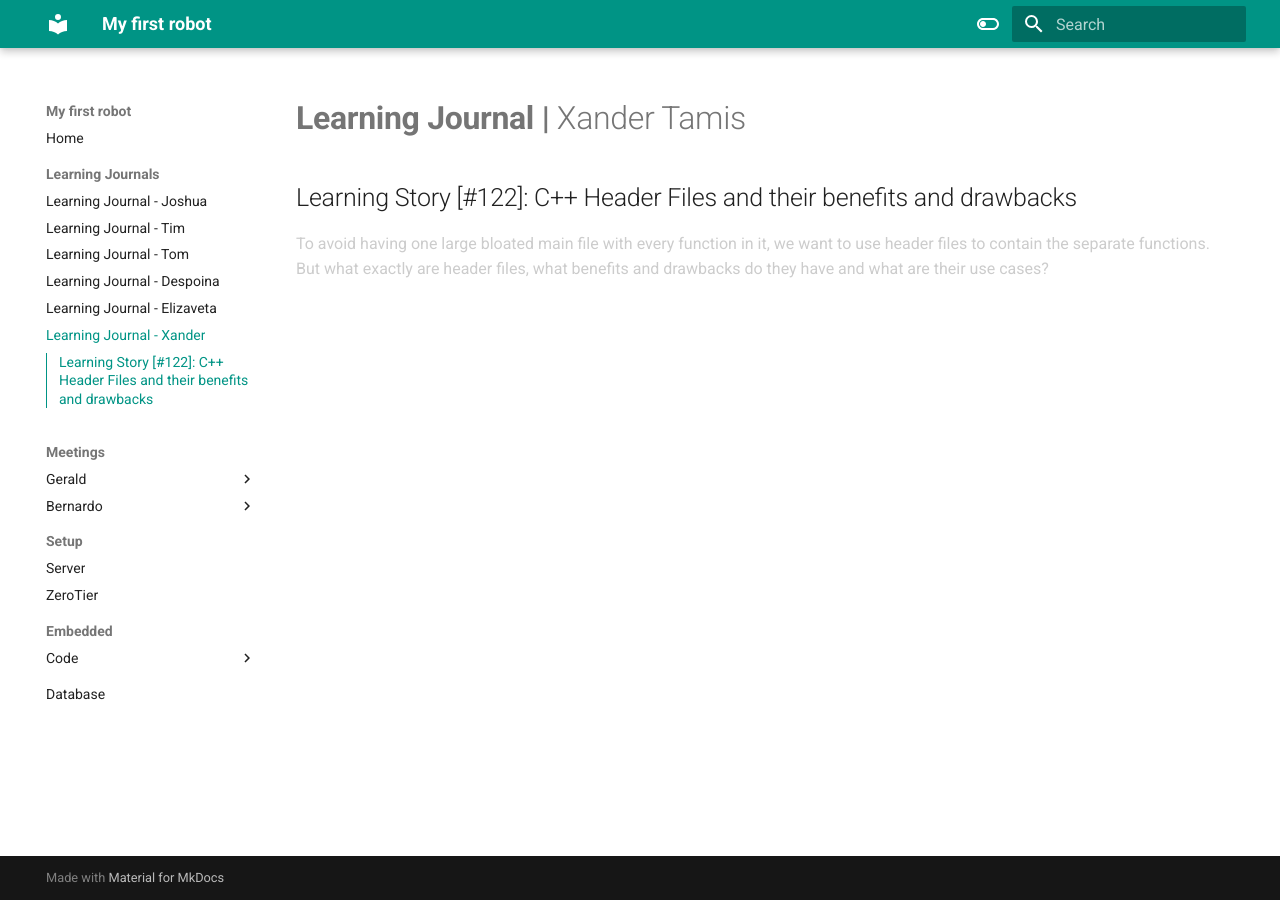
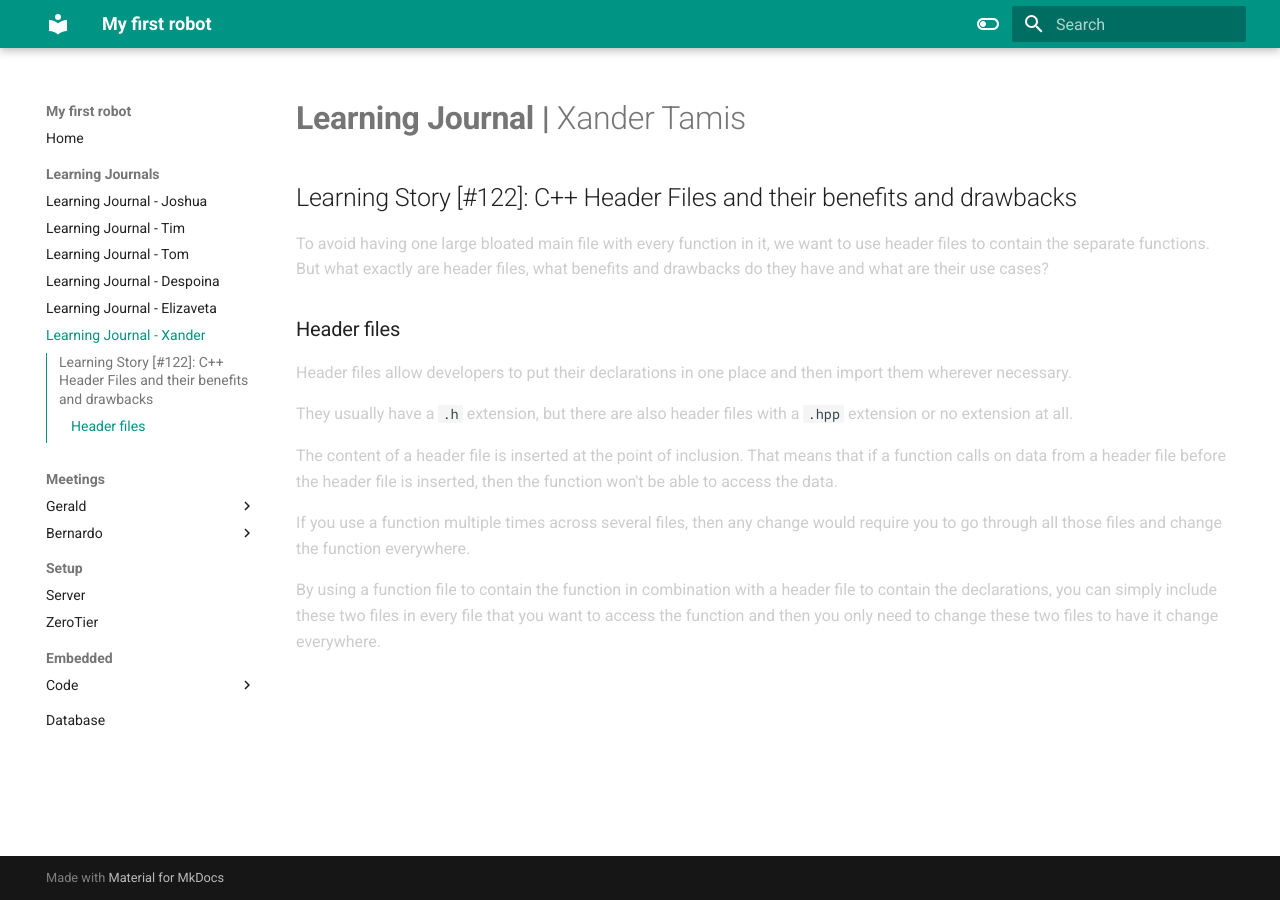
Before and after one commit to VioletHarmon2002/MyFirstRobot, an MkDocs documentation site: the page built from docs/Learning Journals/learning-journal-xander.md, in a window 1280 px wide. Built offline with MkDocs 1.6.1 and Material for MkDocs 9.7.7, drawn with Linux system fonts in a browser that asks for light colours.

Commit message:
Added explanation to learning story

```diff
--- a/docs/Learning Journals/learning-journal-xander.md
+++ b/docs/Learning Journals/learning-journal-xander.md
@@ -3,3 +3,15 @@
 ## Learning Story [#122]: C++ Header Files and their benefits and drawbacks
 
 To avoid having one large bloated main file with every function in it, we want to use header files to contain the separate functions. But what exactly are header files, what benefits and drawbacks do they have and what are their use cases?
+
+### Header files
+
+Header files allow developers to put their declarations in one place and then import them wherever necessary.
+
+They usually have a <code>.h</code> extension, but there are also header files with a <code>.hpp</code> extension or no extension at all.
+
+The content of a header file is inserted at the point of inclusion. That means that if a function calls on data from a header file before the header file is inserted, then the function won't be able to access the data.
+
+If you use a function multiple times across several files, then any change would require you to go through all those files and change the function everywhere.
+
+By using a function file to contain the function in combination with a header file to contain the declarations, you can simply include these two files in every file that you want to access the function and then you only need to change these two files to have it change everywhere.
```
